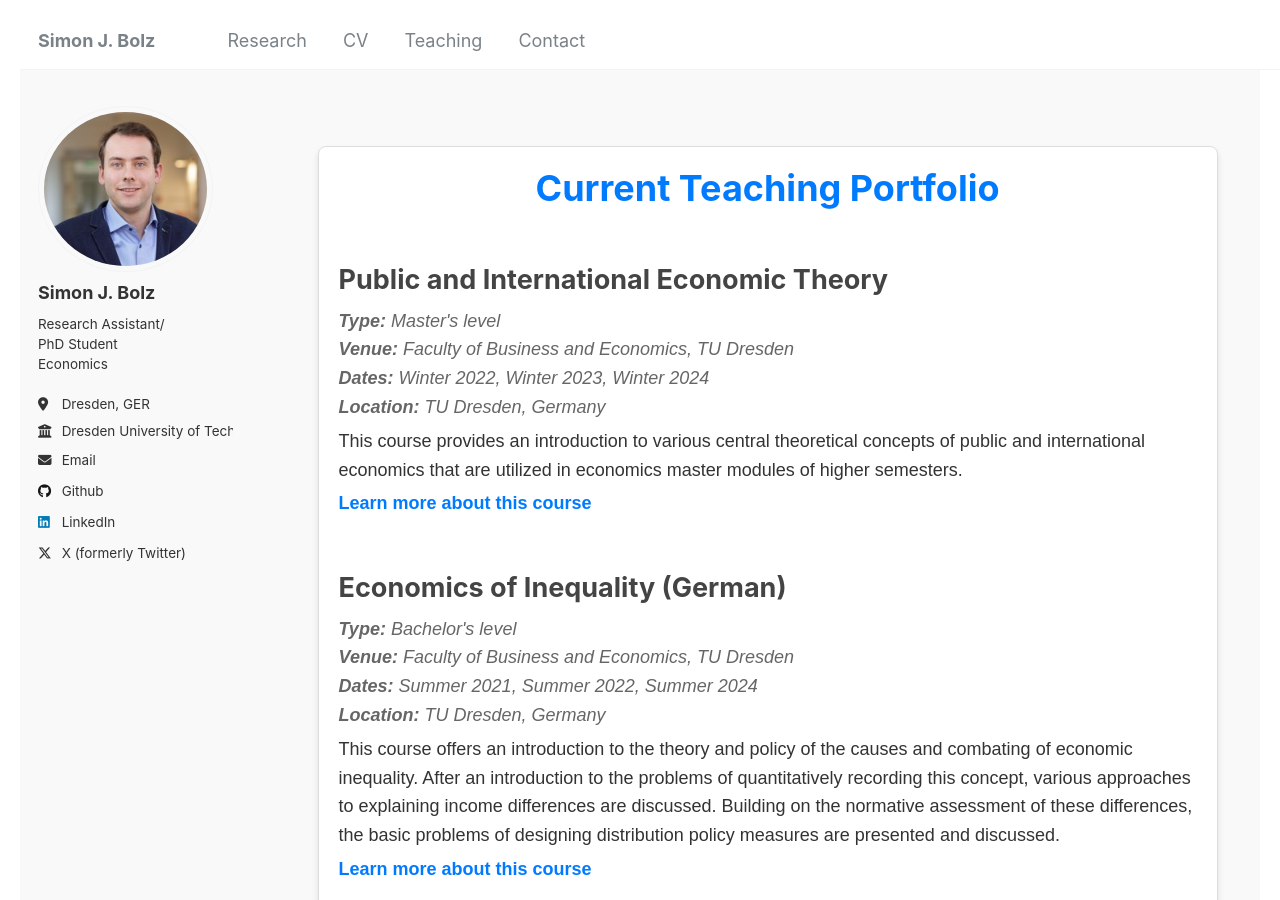
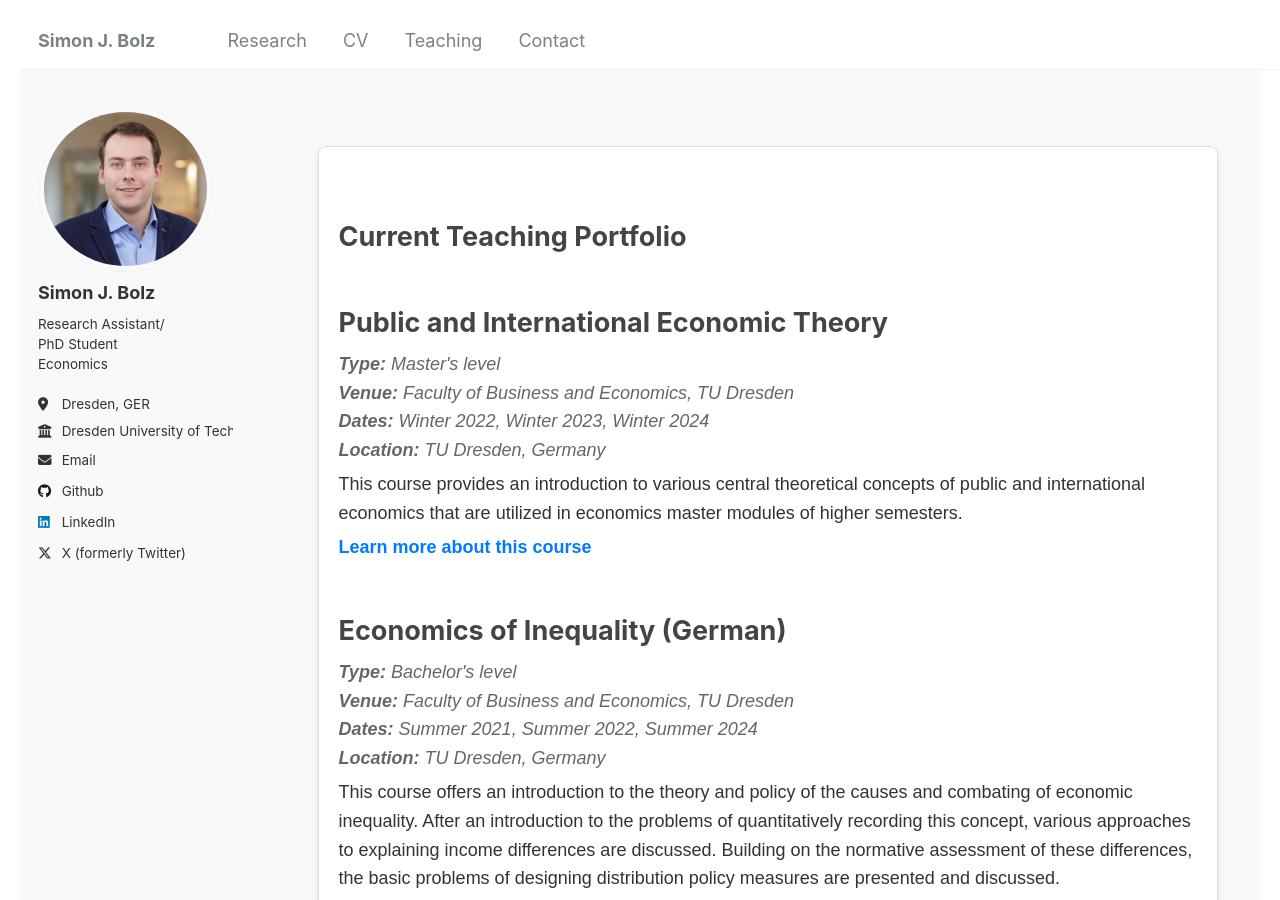
Before and after one commit to sjbolz/sjbolz.github.io, a Jekyll site: the page built from _pages/teaching.html, in a window 1280 px wide and 900 px high. Built offline with Jekyll 4.4.1, drawn with Linux system fonts in a browser that asks for light colours.

```diff
--- a/_pages/teaching.html
+++ b/_pages/teaching.html
@@ -66,7 +66,7 @@ author_profile: true
 </head>
 <body>
     <div class="container">
-        <h1>Current Teaching Portfolio</h1>
+        <h2>Current Teaching Portfolio</h2>
 
         <div class="course">
             <h2>Public and International Economic Theory</h2>
```
